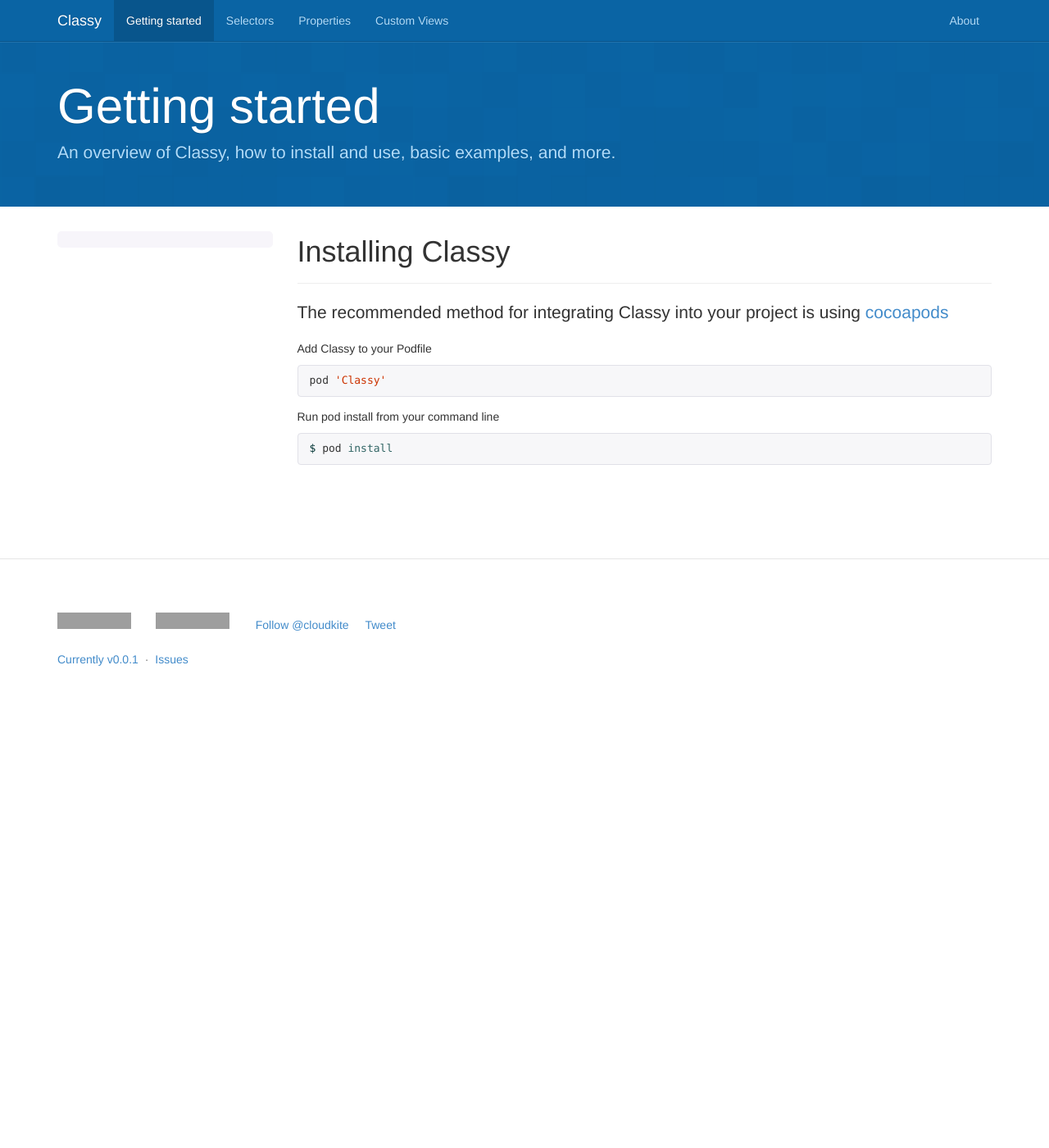
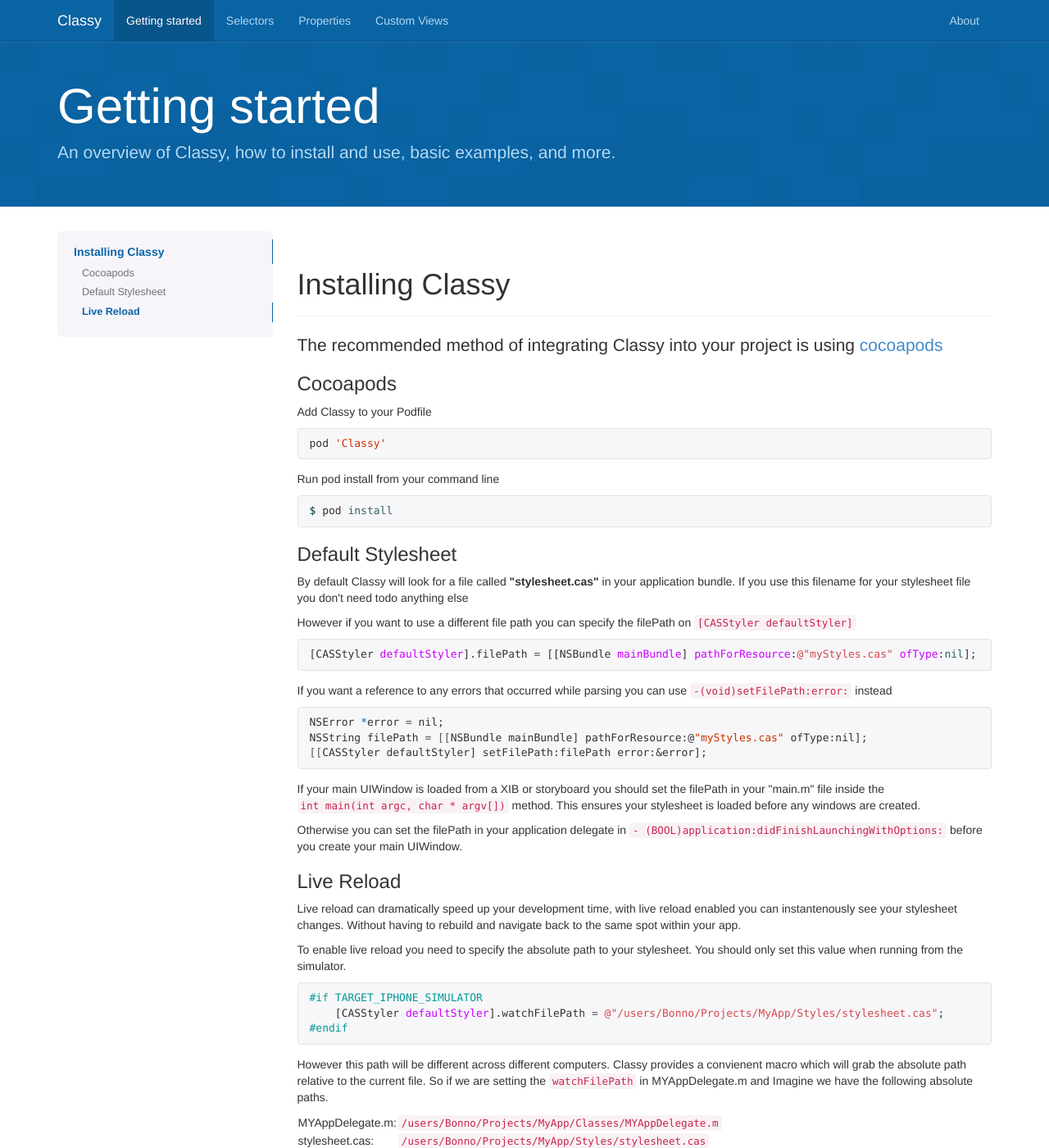
Before and after one commit to ClassyKit/Classy, a Jekyll site: the page built from getting-started.html, in a window 1280 px wide and 1400 px high. Shown: the whole window at 82% size. Built offline with Jekyll 4.4.1, drawn with Linux system fonts in a browser that asks for light colours; nearby versions of some CDN libraries; Markdown is read by kramdown in place of the engine named in the settings; comment, search, counter and statistics services are not loaded; some of the changed text lies outside the part shown; grey boxes are pictures that could not be loaded.

Commit message:
installation guide

```diff
--- a/_includes/nav-getting-started.html
+++ b/_includes/nav-getting-started.html
@@ -0,0 +1,8 @@
+<li>
+  <a href="#install">Installing Classy</a>
+  <ul class="nav">
+    <li><a href="#install-cococapods">Cocoapods</a></li>
+    <li><a href="#install-default">Default Stylesheet</a></li>
+    <li><a href="#install-reload">Live Reload</a></li>
+  </ul>
+</li>
--- a/docs-assets/css/docs.css
+++ b/docs-assets/css/docs.css
@@ -551,7 +551,7 @@
 
 /* Janky fix for preventing navbar from overlapping */
 h1[id] {
-  padding-top: 40px;
+  padding-top: 80px;
   margin-top: -45px;
 }
 
@@ -1190,9 +1190,3 @@
   -moz-box-shadow: 0 0 8px rgba(82,168,236,.6);
        box-shadow: 0 0 8px rgba(82,168,236,.6);
 }
-
-/* Better spacing on download options in getting started */
-.bs-docs-dl-options h4 {
-  margin-top: 15px;
-  margin-bottom: 5px;
-}
--- a/getting-started.html
+++ b/getting-started.html
@@ -10,15 +10,68 @@
   ================================================== -->
   <div class="bs-docs-section">
     <div class="page-header">
-      <h1 id="installing">Installing Classy</h1>
+      <h1 id="install">Installing Classy</h1>
     </div>
-    <p class="lead">The recommended method for integrating Classy into your project is using <a href="http://cocoapods.org/">cocoapods</a></p>
+    <p class="lead">The recommended method of integrating Classy into your project is using <a href="http://cocoapods.org/">cocoapods</a></p>
 
-    <div class="bs-docs-dl-options">
+    <h3 id="install-cocoapods">Cocoapods</h3>
+    <div>
       <p>Add Classy to your Podfile</p>
       {% highlight ruby %}pod 'Classy'{% endhighlight %}
 
       <p>Run pod install from your command line</p>
       {% highlight bash %}$ pod install{% endhighlight %}
     </div>
+
+    <h3 id="install-default">Default Stylesheet</h3>
+    <div>
+      <p>By default Classy will look for a file called <b>"stylesheet.cas"</b> in your application bundle.  If you use this filename for your stylesheet file you don't need todo anything else<p/>
+
+      <p>However if you want to use a different file path you can specify the filePath on <code>[CASStyler defaultStyler]</code></p>
+      {% highlight objective-c %}[CASStyler defaultStyler].filePath = [[NSBundle mainBundle] pathForResource:@"myStyles.cas" ofType:nil];{% endhighlight %}
+
+      <p>If you want a reference to any errors that occurred while parsing you can use <code>-(void)setFilePath:error:</code> instead</p>
+      {% highlight bash %}
+NSError *error = nil;
+NSString filePath = [[NSBundle mainBundle] pathForResource:@"myStyles.cas" ofType:nil];
+[[CASStyler defaultStyler] setFilePath:filePath error:&error];{% endhighlight %}
+
+      <p>If your main UIWindow is loaded from a XIB or storyboard you should set the filePath in your "main.m" file inside the <code>int main(int argc, char * argv[])</code> method. This ensures your stylesheet is loaded before any windows are created.</p>
+
+      <p>Otherwise you can set the filePath in your application delegate in <code>
+- (BOOL)application:didFinishLaunchingWithOptions:</code> before you create your main UIWindow.</p>
+
+    </div>
+
+    <h3 id="install-reload">Live Reload</h3>
+    <div>
+      <p>Live reload can dramatically speed up your development time, with live reload enabled you can instantenously see your stylesheet changes.  Without having to rebuild and navigate back to the same spot within your app.</p>
+
+      <p>To enable live reload you need to specify the absolute path to your stylesheet. You should only set this value when running from the simulator.</p>
+{% highlight objective-c %}
+#if TARGET_IPHONE_SIMULATOR
+    [CASStyler defaultStyler].watchFilePath = @"/users/Bonno/Projects/MyApp/Styles/stylesheet.cas";
+#endif{% endhighlight %}
+
+
+      <p>However this path will be different across different computers. Classy provides a convienent macro which will grab the absolute path relative to the current file. So if we are setting the <code>watchFilePath</code> in MYAppDelegate.m and Imagine we have the following absolute paths.</p>
+      <table style="margin-top:10px; margin-bottom:20px">
+          <tr><td>MYAppDelegate.m:</td><td><code>/users/Bonno/Projects/MyApp/Classes/MYAppDelegate.m</code></td></tr>
+          <tr><td>stylesheet.cas:</td><td><code>/users/Bonno/Projects/MyApp/Styles/stylesheet.cas</code></td></tr>
+      </table>
+
+      <p>Then we can use <code>CASAbsoluteFilePath()</code> determine the absolute path, with the relative path between "MYAppDelegate.m" and "stylesheet.cas"</p>
+      {% highlight objective-c %}
+#if TARGET_IPHONE_SIMULATOR
+    NSString *absoluteFilePath = CASAbsoluteFilePath(@"../Styles/stylesheet.cas");
+    [CASStyler defaultStyler].watchFilePath = absoluteFilePath;
+#endif{% endhighlight %}
+
+      <div class="bs-callout bs-callout-warning">
+        <h4>Some changes may require rebuilding and running your app.</h4>
+        <p>One thing to keep in mind is that Classy does not keep a history of changes that have been applied to views. Therefore deleting a style property such as background color, will seem to have no effect. You will need to set the property to another value to see a change. This of course does not apply if you rebuild and run your app.</p>
+      </div>
+    </div>
+
+
   </div>
--- a/index.html
+++ b/index.html
@@ -9,7 +9,7 @@
     <h1>Classy</h1>
     <p class="lead">Expressive, flexible, and powerful stylesheets for UIView and friends.</p>
     <p>
-      <a href="{{ site.repo }}" class="btn btn-outline-inverse btn-lg">Download source</a>
+      <a href="getting-started/" class="btn btn-outline-inverse btn-lg">Get Started !</a>
     </p>
   </div>
 </main>
```
